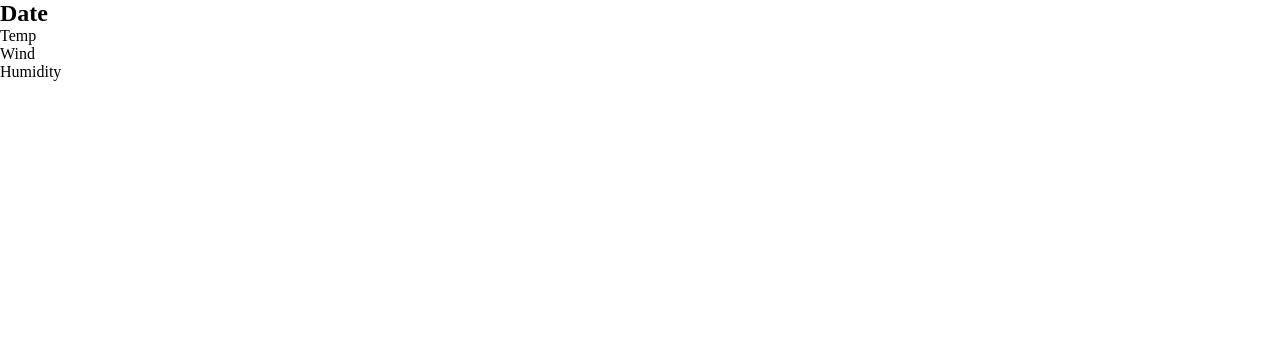
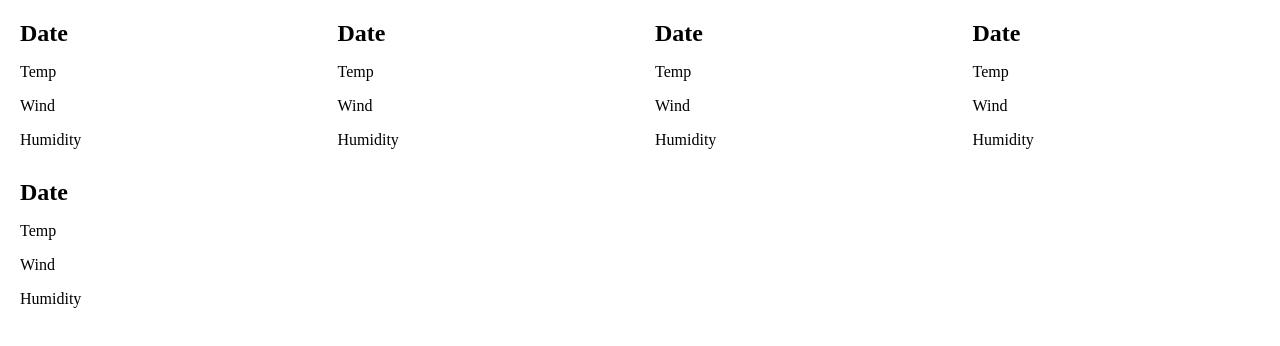
Before and after one commit to Apjuve/Elclima, a React (Create React App) app in the folder clima/: page / in a window 1280 px wide. Shown: the top 346 px of the page. Built offline with nearby package versions, Linux system fonts and the light colour scheme.

Commit message:
testing spacing with in grids with devtools

```diff
--- a/clima/src/App.css
+++ b/clima/src/App.css
@@ -16,9 +16,20 @@ body {
 
 .weather-grid {
   display: grid;
+  padding: 10px;
+  gap: 10px;
   width: 100%;
   grid-template-areas:
-  ". . cuurent . ."
-  "D-one D-two D-three D-four"
-  ". . footer . .";
+  "D-one D-two D-three D-four";
 }
+
+.weather-article {
+  display: grid;
+  padding: 10px;
+  gap: 1rem;
+  grid-template-areas:
+  "date"
+  "temp"
+  "wind"
+  "humidity";
+}
--- a/clima/src/components/Grid.js
+++ b/clima/src/components/Grid.js
@@ -1,10 +1,20 @@
-import React from "react";
 import Article from "./article";
+import { useState } from "react";
+
 
 
 const Grid = () => {
+
+    const [articles, setArticles] = useState ([
+        1,2,3,4,5
+    ]);
+
     return (
-        <div className="weather-grid"><Article /></div>
+        <div className="weather-grid">
+            {articles.map(article => (
+                <Article key={article} />
+            ))}
+            </div>
     )
 }
 
```
